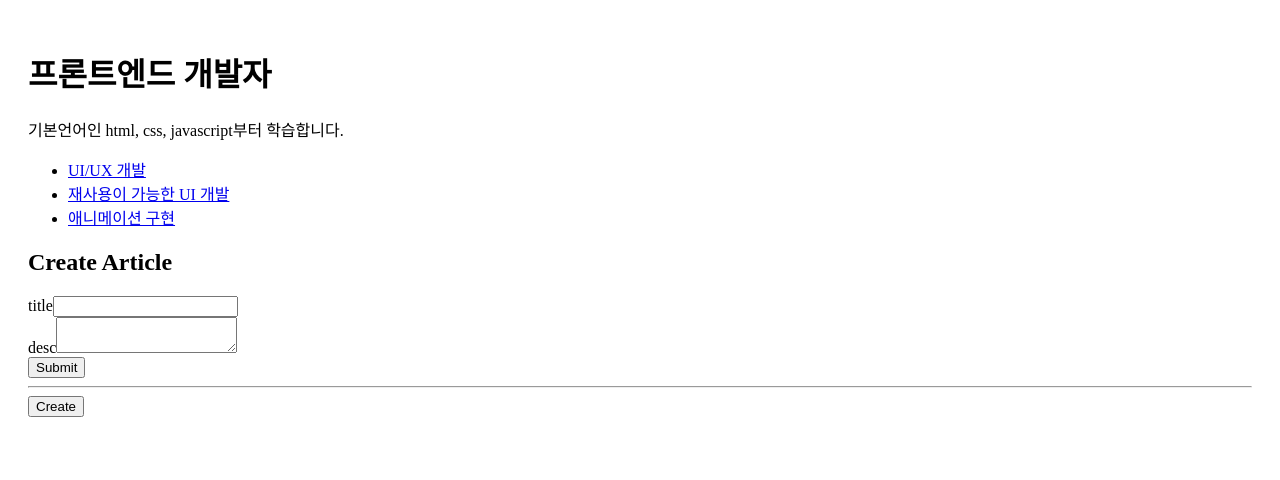
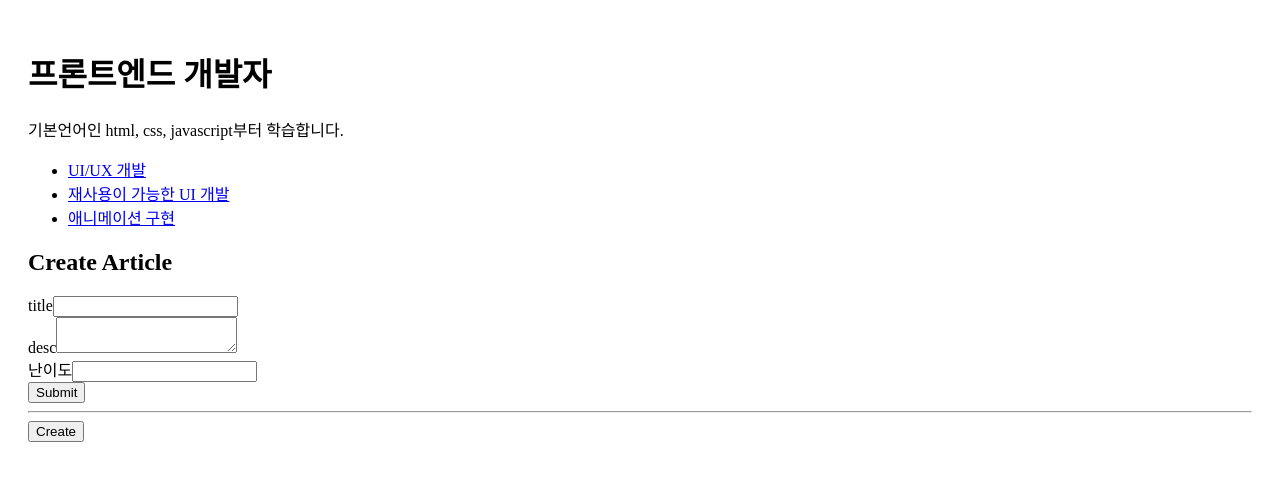
Before and after one commit to rkskek8484-cell/estfe13_react-basic, a React (Vite) app: page / in a window 1280 px wide. Both pictures are taken after a click on the button "Create". Shown: the top 480 px of the page. Built offline with nearby package versions, Linux system fonts and the light colour scheme.

Commit message:
feat: create 내용 추가

```diff
--- a/src/App.jsx
+++ b/src/App.jsx
@@ -17,18 +17,18 @@ function App() {
     desc: '기본언어인 html, css, javascript부터 학습합니다.',
   });
   const [content, setContent] = useState([
-    { id: '1', title: 'UI/UX 개발', desc: '사용자 경험을 고려한 직관적이고 반응성 높은 화면 구현', level: '난이도: 1' },
+    { id: '1', title: 'UI/UX 개발', desc: '사용자 경험을 고려한 직관적이고 반응성 높은 화면 구현', level: '1' },
     {
       id: '2',
       title: '재사용이 가능한 UI 개발',
       desc: '컴포넌트 기반으로 동일한 UI를 효율적으로 재사용 가능',
-      level: '난이도: 2',
+      level: '2',
     },
     {
       id: '3',
       title: '애니메이션 구현',
       desc: '상태 변화에 따른 자연스럽고 동적인 화면 효과 구현',
-      level: '난이도: 5',
+      level: '5',
     },
   ]);
   // const [maxId, setMaxId] = useState(3);
@@ -75,10 +75,10 @@ function App() {
   } else if (mode === 'create') {
     _article = (
       <CreateArticle
-        onSubmit={(_title, _desc) => {
+        onSubmit={(_title, _desc, _level) => {
           const newId = uuidv4();
 
-          let _contents = content.concat({ id: newId, title: _title, desc: _desc });
+          let _contents = content.concat({ id: newId, title: _title, desc: _desc, level: _level });
           setContent(_contents);
           // setMaxId(newId);
           setId(newId);
--- a/src/components/MyArticle.jsx
+++ b/src/components/MyArticle.jsx
@@ -6,7 +6,7 @@ function MyArticle({ title, desc, level, onChangeMode, onDelete }) {
       <article>
         <h2>{title}</h2>
         <p>{desc}</p>
-        <p>{level}</p>
+        <p>난이도: {level}</p>
       </article>
       {onChangeMode && <button onClick={onChangeMode}>수정</button>}
       {onDelete && <button onClick={onDelete}>삭제</button>}
--- a/src/components/createArticle.jsx
+++ b/src/components/createArticle.jsx
@@ -7,7 +7,7 @@ function CreateArticle({ onSubmit }) {
         action=''
         onSubmit={(e) => {
           e.preventDefault();
-          onSubmit(e.target.title.value, e.target.desc.value);
+          onSubmit(e.target.title.value, e.target.desc.value, e.target.level.value);
         }}
       >
         <div>
@@ -18,6 +18,10 @@ function CreateArticle({ onSubmit }) {
           <label htmlFor='desc'>desc</label>
           <textarea name='desc' id='desc'></textarea>
         </div>
+        <div>
+          <label htmlFor='level'>난이도</label>
+          <input type='number' name='level' id='level'></input>
+        </div>
         <button>Submit</button>
       </form>
     </>
```
